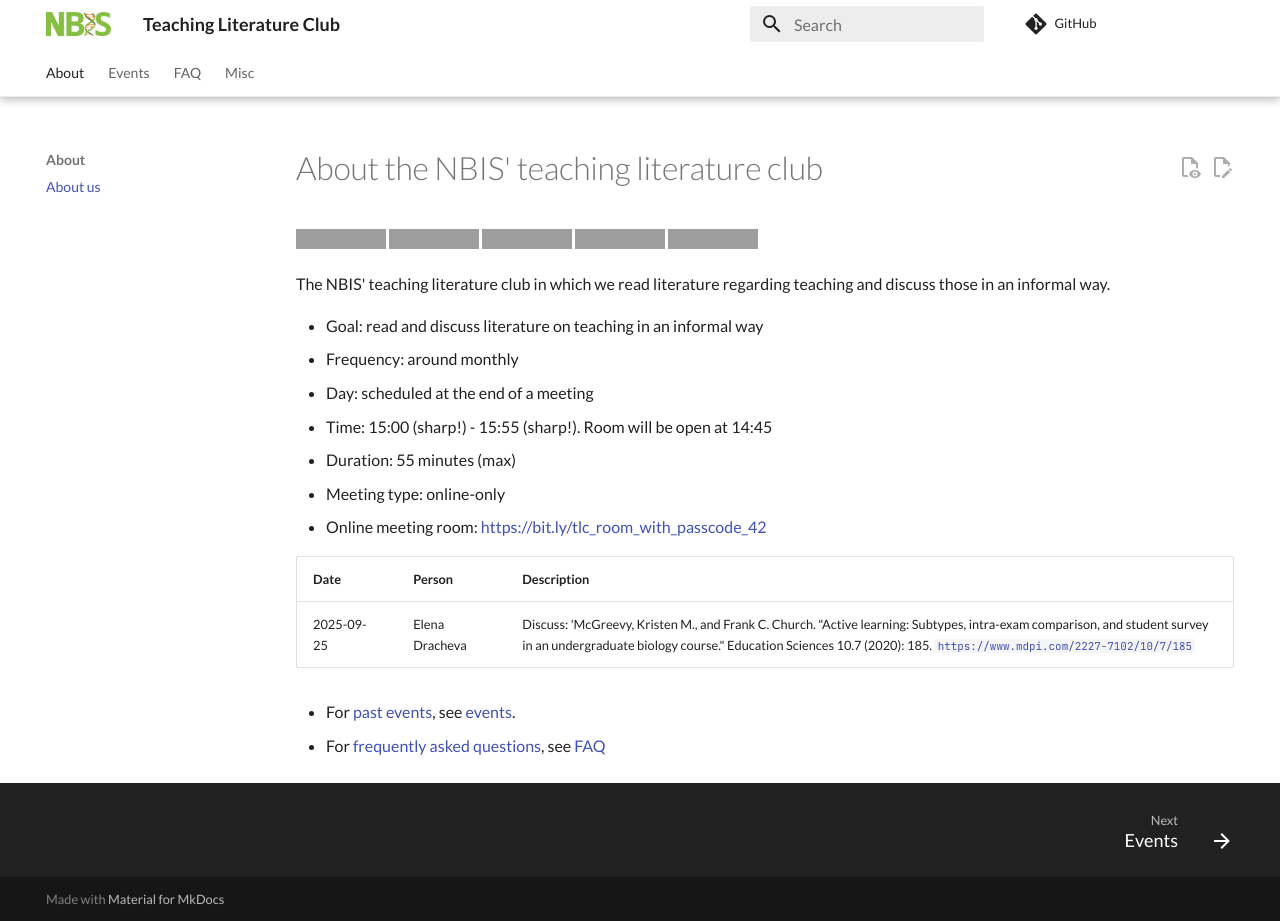
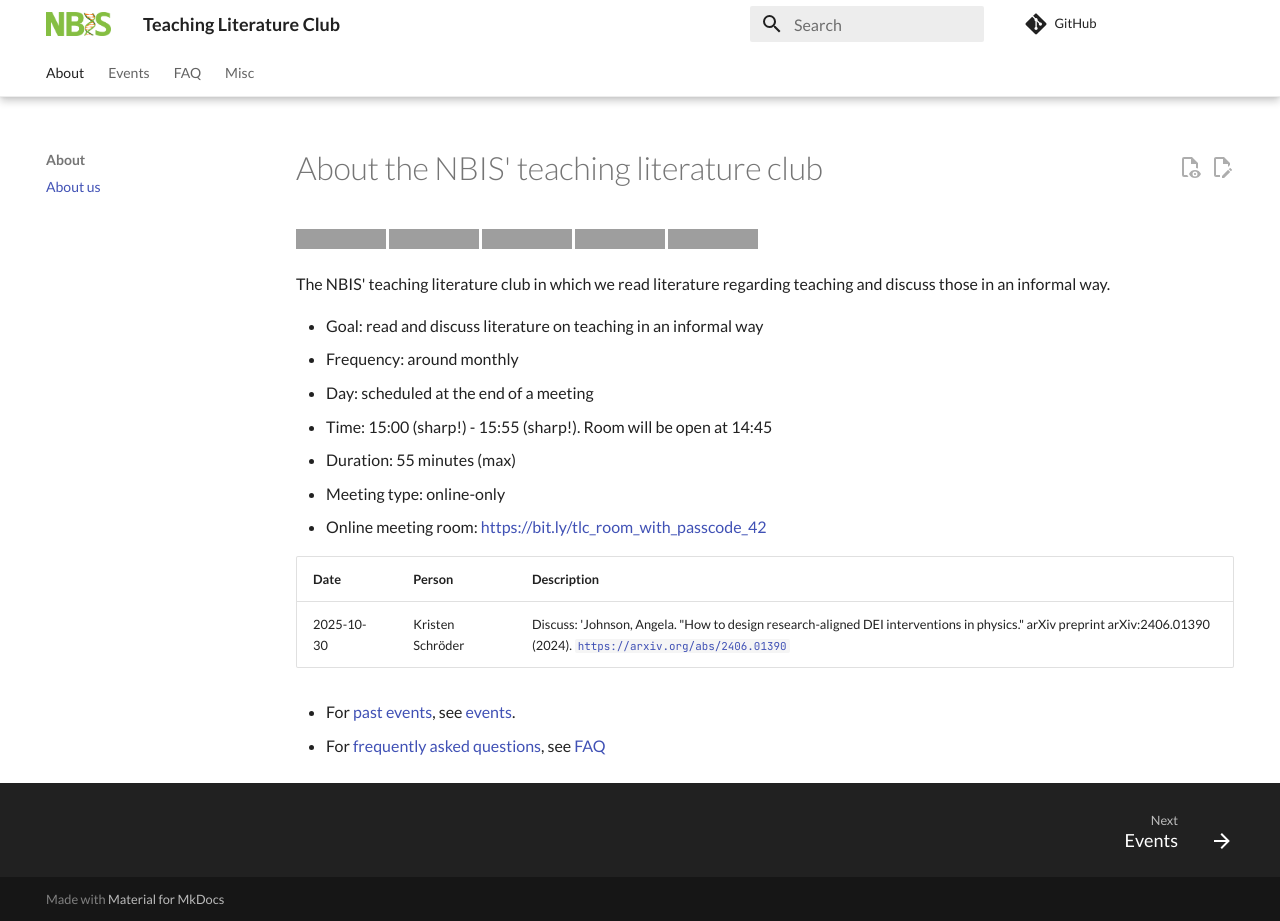
Before and after one commit to NBISweden/teaching_literature_club, an MkDocs documentation site: the page built from docs/README.md, in a window 1280 px wide and 921 px high, cut to the strip 0-921 px from the top of the window. Built offline with MkDocs 1.6.1 and Material for MkDocs 9.7.7, drawn with Linux system fonts in a browser that asks for light colours; comment, search, counter and statistics services are not loaded; grey boxes are pictures that could not be loaded.

Commit message:
Add next paper

```diff
--- a/docs/README.md
+++ b/docs/README.md
@@ -32,10 +32,9 @@ and discuss those in an informal way.
 
 <!-- markdownlint-disable MD013 --><!-- Tables cannot be split up over lines, hence will break 80 characters per line -->
 
-| Date       | Person         | Description  |
-| ---------- | -------------- | ------------ |
-| 2025-09-25 | Elena Dracheva | Discuss: 'McGreevy, Kristen M., and Frank C. Church. "Active learning: Subtypes, intra-exam comparison, and student survey in an undergraduate biology course." Education Sciences 10.7 (2020): 185. [`https://www.mdpi.com/2227-7102/10/7/185`](https://www.mdpi.com/2227-7102/10/7/185) |
-
+| Date       | Person           | Description  |
+| ---------- | ---------------- | ------------ |
+| 2025-10-30 | Kristen Schröder | Discuss: 'Johnson, Angela. "How to design research-aligned DEI interventions in physics." arXiv preprint arXiv:2406.01390 (2024). [`https://arxiv.org/abs/2406.01390`](https://arxiv.org/abs/2406.01390) |
 
 <!-- markdownlint-enable MD013 -->
 
```
